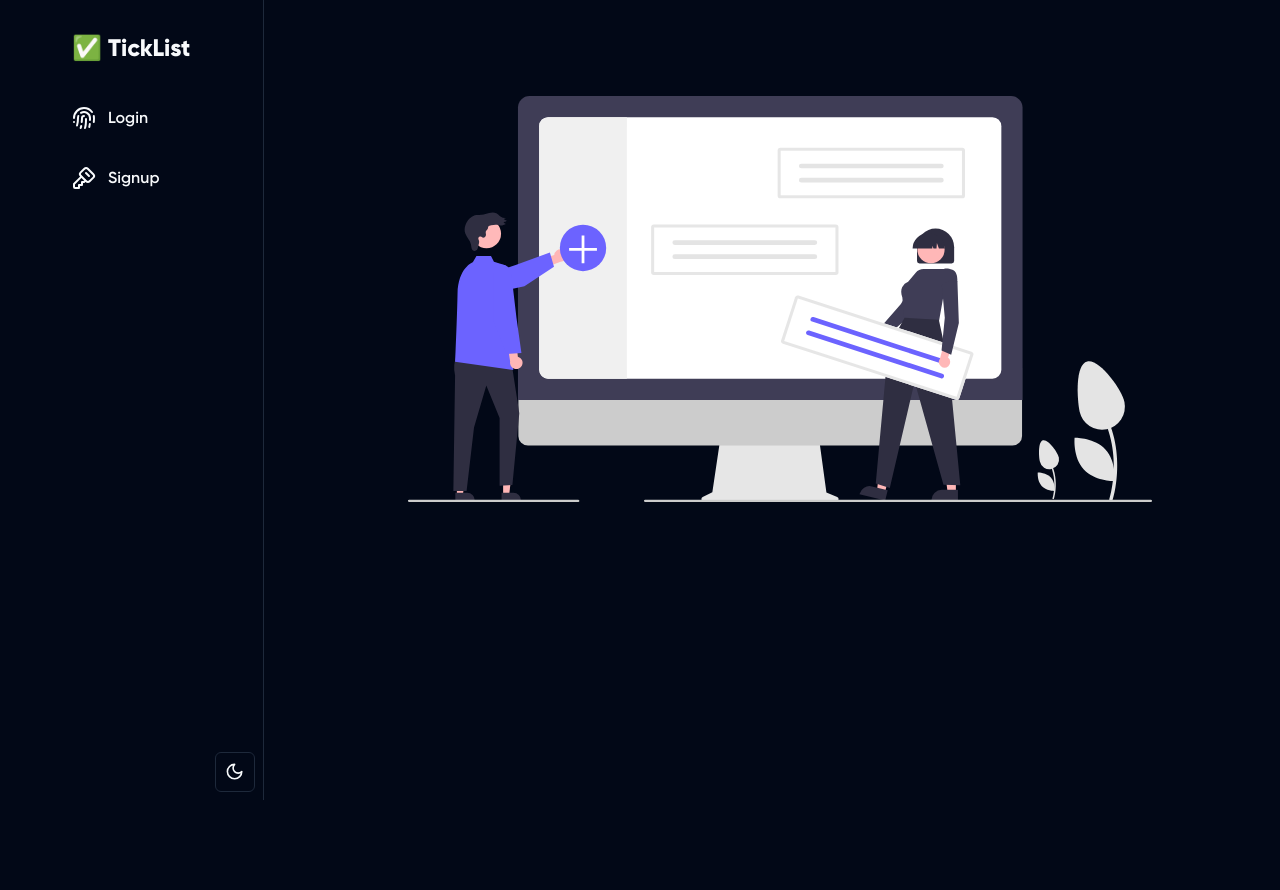
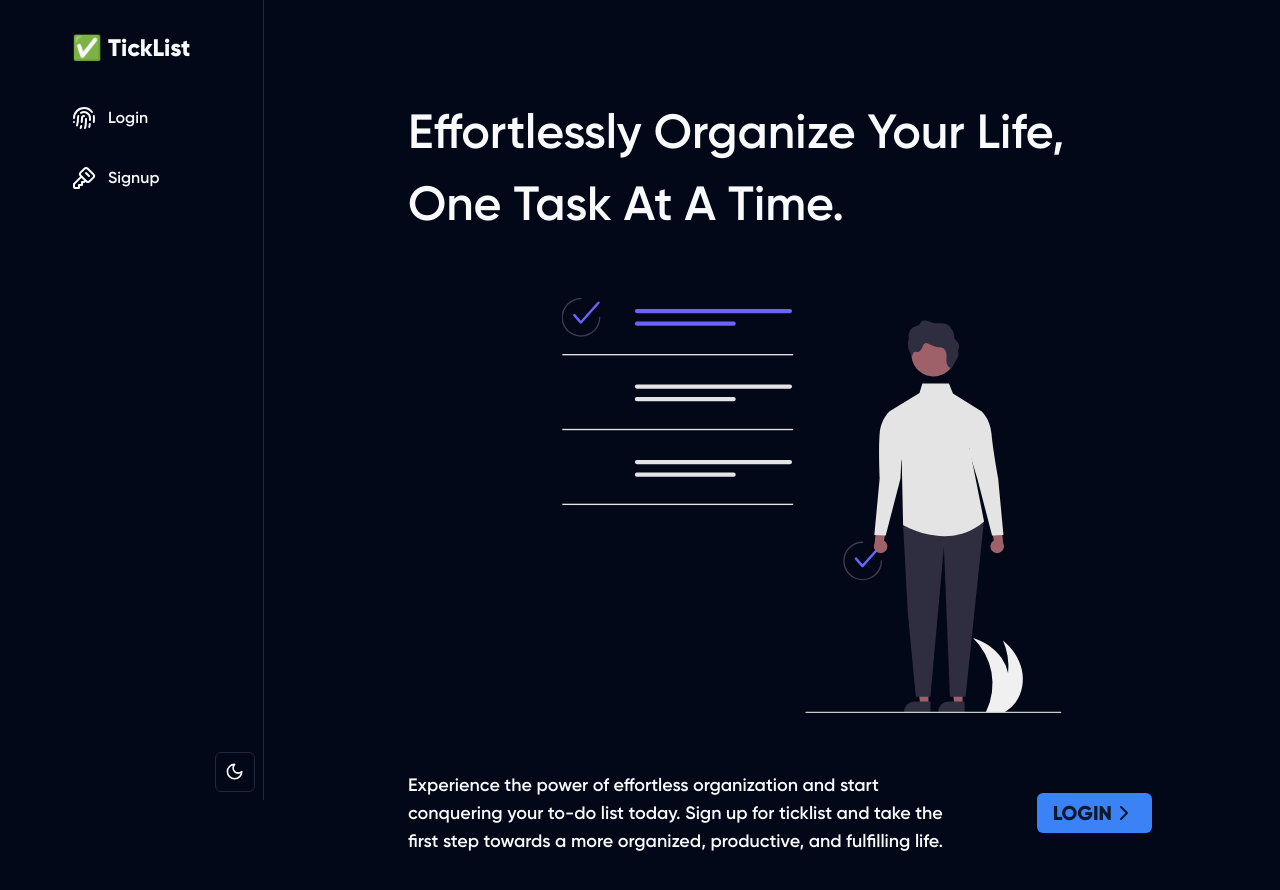
Before and after one commit to jayhawk24/checklist, a Next.js app in the folder frontend/: page / in a window 1280 px wide. Shown: the top 890 px of the page. Before the commit the page ends 863 px from the top, so only its background shows below. Built offline with nearby package versions, Linux system fonts and the light colour scheme; no server answers.

Commit message:
feat: landing page

```diff
--- a/frontend/src/app/auth/login/page.tsx
+++ b/frontend/src/app/auth/login/page.tsx
@@ -2,6 +2,9 @@ import Login from "@/components/login";
 
 export default function LoginPage() {
     return (
-        <Login />
+        <main className="flex min-h-screen flex-col items-center md:p-24 p-5">
+            <h1 className="text-5xl mb-20">Login</h1>
+            <Login />
+        </main>
     );
 }
--- a/frontend/src/app/page.tsx
+++ b/frontend/src/app/page.tsx
@@ -3,44 +3,54 @@ import {
   Carousel,
   CarouselContent,
   CarouselItem,
-  CarouselNext,
-  CarouselPrevious,
 } from "@/components/ui/carousel"
+import { Button } from "@/components/ui/button";
+import { ChevronRight } from "lucide-react";
 
 export default function Home() {
 
   return (
-    <main className="flex min-h-screen flex-col items-center justify-between p-24">
-      <div className="flex">
-
+    <main className="flex min-h-screen flex-col items-center justify-between md:p-24 p-5">
+      <div className="flex flex-col gap-10">
+        <div>
+          <h1 className="text-5xl capitalize leading-normal">
+            Effortlessly organize your life,<br /> one task at a time.
+          </h1>
+        </div>
         <Carousel
           opts={{
             align: "start", loop: true
           }}
-          className="h-100 w-100"
         >
           <CarouselContent
           >
-            <CarouselItem>
-              <Image src="/images/task5.svg" alt="Tasks" width={800} height={800} />
+            <CarouselItem className="flex justify-center items-center" >
+              <Image src="/images/task5.svg" alt="Tasks" width={500} height={500} />
             </CarouselItem>
-            <CarouselItem>
-              <Image src="/images/task3.svg" alt="Tasks" width={800} height={800} />
+            <CarouselItem className="flex justify-center items-center">
+              <Image src="/images/task3.svg" alt="Tasks" width={500} height={500} />
             </CarouselItem>
-            <CarouselItem>
-              <Image src="/images/task4.svg" alt="Tasks" width={800} height={800} />
+            <CarouselItem className="flex justify-center items-center">
+              <Image src="/images/task4.svg" alt="Tasks" width={500} height={500} />
             </CarouselItem>
-            <CarouselItem>
-              <Image src="/images/task6.svg" alt="Tasks" width={800} height={800} />
-            </CarouselItem><CarouselItem>
-              <Image src="/images/task7.svg" alt="Tasks" width={800} height={800} />
+            <CarouselItem className="flex justify-center items-center">
+              <Image src="/images/task6.svg" alt="Tasks" width={500} height={500} />
+            </CarouselItem><CarouselItem className="flex justify-center items-center">
+              <Image src="/images/task7.svg" alt="Tasks" width={500} height={500} />
             </CarouselItem>
-            <CarouselItem>
-              <Image src="/images/task2.svg" alt="Tasks" height={500} width={500} />
+            <CarouselItem className="flex justify-center items-center">
+              <Image src="/images/task2.svg" alt="Tasks" width={500} height={500} />
             </CarouselItem>
           </CarouselContent>
         </Carousel>
-
+        <div className="flex gap-20 items-center">
+          <p className="text-lg">
+            Experience the power of effortless organization and start conquering your to-do list today. Sign up for ticklist and take the first step towards a more organized, productive, and fulfilling life.
+          </p>
+          <Button className="text-xl font-bold text-primary-foreground">
+            LOGIN <ChevronRight />
+          </Button>
+        </div>
       </div>
     </main>
   );
--- a/frontend/src/components/forms/loginForm.tsx
+++ b/frontend/src/components/forms/loginForm.tsx
@@ -51,12 +51,12 @@ const LoginForm = (props: LoginFormProps) => {
                     render={({ field }) => (
                         <FormItem>
                             <FormLabel>
-                                <p className="text-lg">
-                                    email
+                                <p className="text-xl">
+                                    Email
                                 </p>
                             </FormLabel>
                             <FormControl>
-                                <Input type="email" placeholder="enter your email" {...field} className="text-lg" />
+                                <Input type="email" placeholder="enter your email" {...field} className="text-xl" />
                             </FormControl>
                             <FormMessage />
                         </FormItem>
@@ -69,7 +69,7 @@ const LoginForm = (props: LoginFormProps) => {
                         <FormItem>
                             <FormLabel>
                                 <p className="text-lg">
-                                    password
+                                    Password
                                 </p>
                             </FormLabel>
                             <FormControl>
@@ -79,7 +79,7 @@ const LoginForm = (props: LoginFormProps) => {
                         </FormItem>
                     )}
                 />
-                <Button type="submit" className="text-lg" >submit</Button>
+                <Button type="submit" className="text-lg m-auto w-full" >Submit</Button>
             </form>
         </Form>
     )
--- a/frontend/src/components/login.tsx
+++ b/frontend/src/components/login.tsx
@@ -25,8 +25,6 @@ export default function Login() {
 
     }
 
-    return <div className='min-h-screen w-full grid place-items-center'>
-        <LoginForm onSubmit={handleSubmit} />
-    </div>
+    return <LoginForm onSubmit={handleSubmit} />
 
 }
--- a/frontend/src/components/ui/carousel.tsx
+++ b/frontend/src/components/ui/carousel.tsx
@@ -65,7 +65,7 @@ const Carousel = React.forwardRef<
         ...opts,
         axis: orientation === "horizontal" ? "x" : "y",
       },
-      [Autoplay({ delay: 3000, playOnInit: true })],
+      [Autoplay({ delay: 2500, playOnInit: true })],
     )
     const [canScrollPrev, setCanScrollPrev] = React.useState(false)
     const [canScrollNext, setCanScrollNext] = React.useState(false)
```
